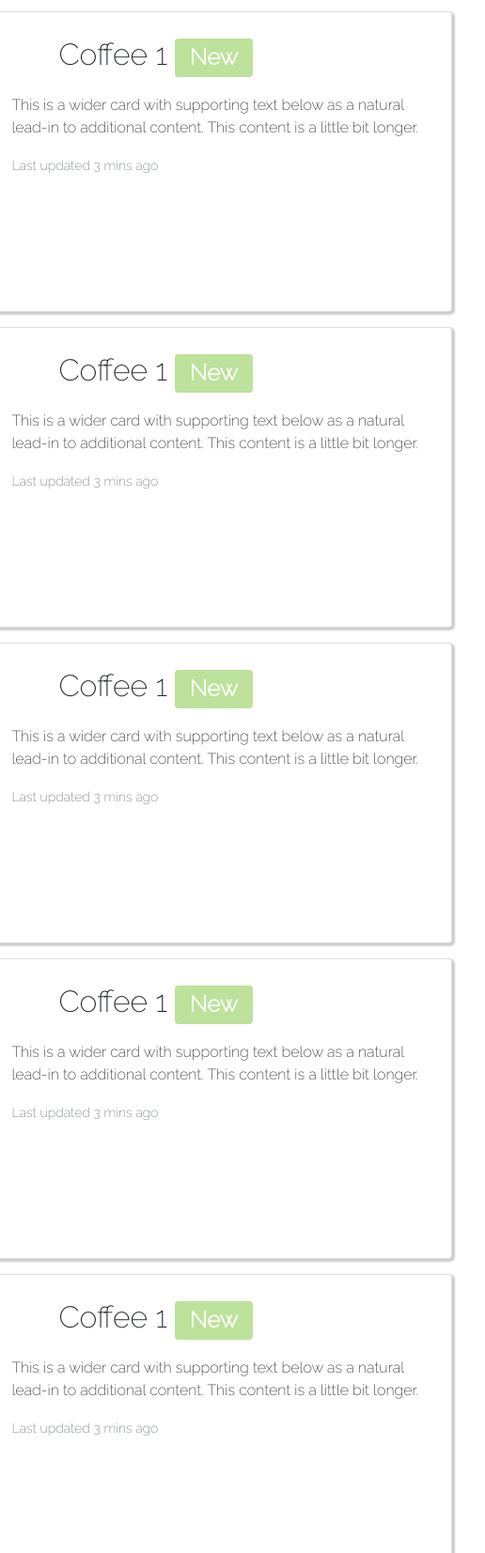
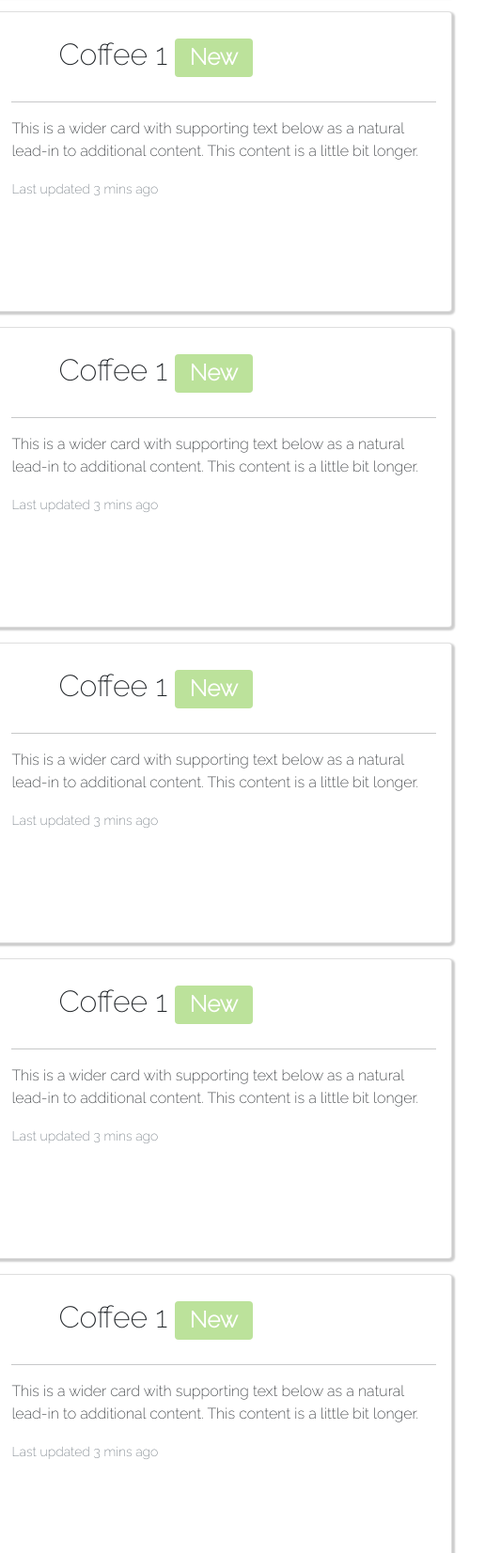
Before and after one commit to davidjimenezcapgemini/CoffeeStore, a plain HTML site: page bootstrap/ourProducts.html in a window 1280 px wide. Shown: the part 628-2281 px from the top of the page at 94% size, 432-948 px from the left. Drawn offline with nearby package versions, Linux system fonts and the light colour scheme.

Commit message:
Bootstrap

```diff
--- a/bootstrap/ourProducts.html
+++ b/bootstrap/ourProducts.html
@@ -50,6 +50,7 @@
                                   <div class="col-md-7 col-sm-12">
                                     <div class="card-body">
                                      <h2 class="card-title left"> Coffee 1  <span class="badge left">New</span></h2>
+                                     <hr>
                                       <p class="card-text">This is a wider card with supporting text below as a natural lead-in to additional content. This content is a little bit longer.</p>
                                       <p class="card-text"><small class="text-muted">Last updated 3 mins ago</small></p>
                                     </div>
@@ -66,6 +67,7 @@
                                   <div class="col-md-7">
                                     <div class="card-body">
                                      <h2 class="card-title left"> Coffee 1  <span class="badge left">New</span></h2>
+                                     <hr>
                                       <p class="card-text">This is a wider card with supporting text below as a natural lead-in to additional content. This content is a little bit longer.</p>
                                       <p class="card-text"><small class="text-muted">Last updated 3 mins ago</small></p>
                                     </div>
@@ -82,6 +84,7 @@
                                   <div class="col-md-7">
                                     <div class="card-body">
                                       <h2 class="card-title left"> Coffee 1  <span class="badge left">New</span></h2>
+                                      <hr>
                                       <p class="card-text">This is a wider card with supporting text below as a natural lead-in to additional content. This content is a little bit longer.</p>
                                       <p class="card-text"><small class="text-muted">Last updated 3 mins ago</small></p>
                                     </div>
@@ -98,7 +101,8 @@
                                   <div class="col-md-7">
                                     <div class="card-body">
                                      <h2 class="card-title left"> Coffee 1  <span class="badge left">New</span></h2>
-                                      <p class="card-text">This is a wider card with supporting text below as a natural lead-in to additional content. This content is a little bit longer.</p>
+                                     <hr>
+                                     <p class="card-text">This is a wider card with supporting text below as a natural lead-in to additional content. This content is a little bit longer.</p>
                                       <p class="card-text"><small class="text-muted">Last updated 3 mins ago</small></p>
                                     </div>
                                   </div>
@@ -114,7 +118,8 @@
                                   <div class="col-md-7">
                                     <div class="card-body">
                                      <h2 class="card-title left"> Coffee 1  <span class="badge left">New</span></h2>
-                                      <p class="card-text">This is a wider card with supporting text below as a natural lead-in to additional content. This content is a little bit longer.</p>
+                                     <hr>
+                                     <p class="card-text">This is a wider card with supporting text below as a natural lead-in to additional content. This content is a little bit longer.</p>
                                       <p class="card-text"><small class="text-muted">Last updated 3 mins ago</small></p>
                                     </div>
                                   </div>
@@ -130,7 +135,8 @@
                                   <div class="col-md-7">
                                     <div class="card-body">
                                      <h2 class="card-title left"> Coffee 1  <span class="badge left">New</span></h2>
-                                      <p class="card-text">This is a wider card with supporting text below as a natural lead-in to additional content. This content is a little bit longer.</p>
+                                     <hr>
+                                     <p class="card-text">This is a wider card with supporting text below as a natural lead-in to additional content. This content is a little bit longer.</p>
                                       <p class="card-text"><small class="text-muted">Last updated 3 mins ago</small></p>
                                     </div>
                                   </div>
```
Also changed, not shown: bootstrap/index.html (+2 -2 lines).
